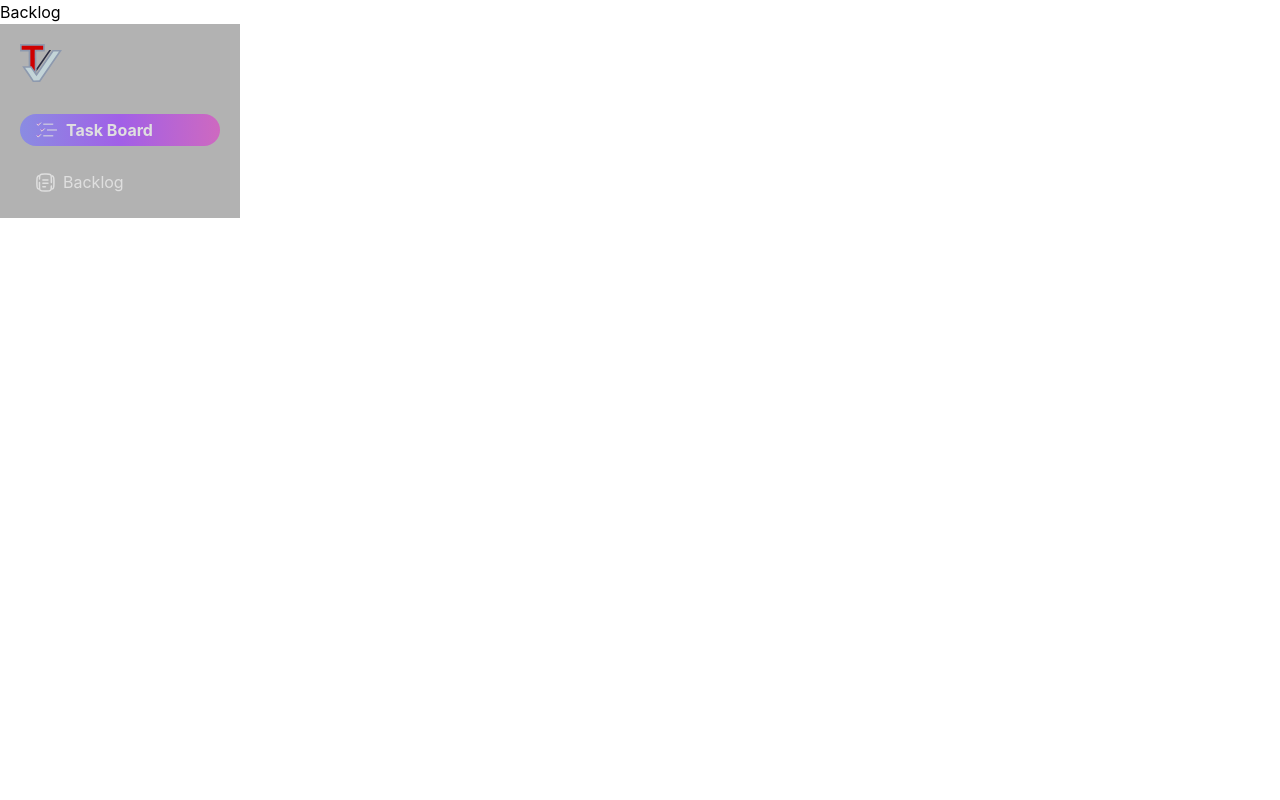
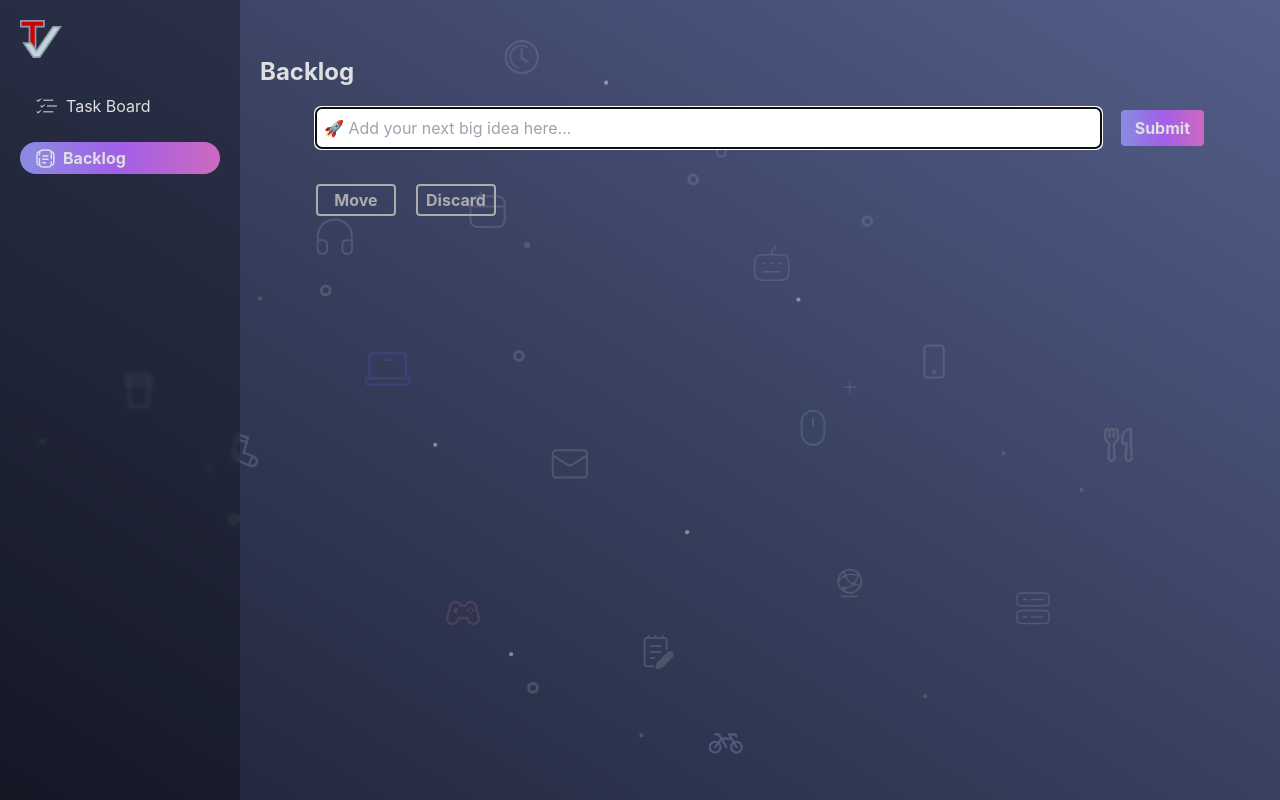
Before and after one commit to MHassanTariq/task-tracker, a React (Create React App) app: page /backlog in a window 1280 px wide. Built offline with nearby package versions, Linux system fonts and the light colour scheme.

Commit message:
feat: merged backlog-entire-feature

```diff
--- a/src/Routes/router.tsx
+++ b/src/Routes/router.tsx
@@ -1,8 +1,7 @@
 import { createBrowserRouter } from "react-router-dom";
 import Home from "../page/home/home";
-import Backlog from "../page/home/backlog";
-import NotFound from "../page/home/notFound";
 import DrawerMenu from "../components/drawerMenu";
+import Backlog from "../page/backlog/backlog";
 const router = createBrowserRouter([
   {
     path: "/",
@@ -24,7 +23,7 @@
   },
   {
     path: "*", // catch all undefined routes ( wildcard *)
-    element: <NotFound />, // renders the  NotFound component for any undefined routes
+    element: <Home />, // renders the  NotFound component for any undefined routes
   },
 ]);
 
--- a/src/components/sideBar.tsx
+++ b/src/components/sideBar.tsx
@@ -2,21 +2,20 @@
 import Logo from "../assets/svgs/logo";
 import { TaskListIcon } from "../assets/svgs/taskListIcon";
 import colors from "../utils/colors";
-import { Link } from "react-router-dom";
+import { Link, useLocation } from "react-router-dom";
 import styles from "../utils/styles";
 
 function SideBar() {
+  const location = useLocation(); // Get the current location
   const unselectedStyles = `flex flex-1 ${colors.text} px-4 py-1`;
   const selectedStyles = `${colors.btnGradient} rounded-full font-bold ${unselectedStyles}`;
 
-  function renderLinkAndIcon(
-    path: string,
-    text: string,
-    className: string,
-    Icon: React.FC
-  ) {
+  function renderLinkAndIcon(path: string, text: string, Icon: React.FC) {
+    const isSelected = location.pathname === path;
+    const linkStyles = isSelected ? selectedStyles : unselectedStyles;
+
     return (
-      <div className={`flex ${styles.verticalCenter} ${className} gap-2`}>
+      <div className={`flex ${styles.verticalCenter} ${linkStyles} gap-2`}>
         <Icon />
         <Link to={path} className="flex flex-1">
           {text}
@@ -29,13 +28,8 @@
     <div className={`xsm:hidden lg:flex flex-col p-5 ${colors.navBarBg} w-60`}>
       <Logo />
       <div className="mt-8 gap-5 flex flex-col">
-        {renderLinkAndIcon("/", "Task Board", selectedStyles, TaskListIcon)}
-        {renderLinkAndIcon(
-          "/backlog",
-          "Backlog",
-          unselectedStyles,
-          BacklogIcon
-        )}
+        {renderLinkAndIcon("/", "Task Board", TaskListIcon)}
+        {renderLinkAndIcon("/backlog", "Backlog", BacklogIcon)}
       </div>
     </div>
   );
--- a/src/page/home/backlog.tsx
+++ /dev/null
@@ -1,13 +0,0 @@
-import React from "react";
-import SideBar from "../../components/sideBar";
-
-function Backlog() {
-  return (
-    <div>
-      <h1>Backlog</h1>
-      <SideBar />
-    </div>
-  );
-}
-
-export default Backlog;
--- a/src/page/home/notFound.tsx
+++ /dev/null
@@ -1,12 +0,0 @@
-import React from "react";
-
-const NotFound = () => {
-  return (
-    <div>
-      <h1>404- Page Not Found</h1>
-      <p>Sorry, the page you are looking for does not exist.</p>
-    </div>
-  );
-};
-
-export default NotFound;
```
